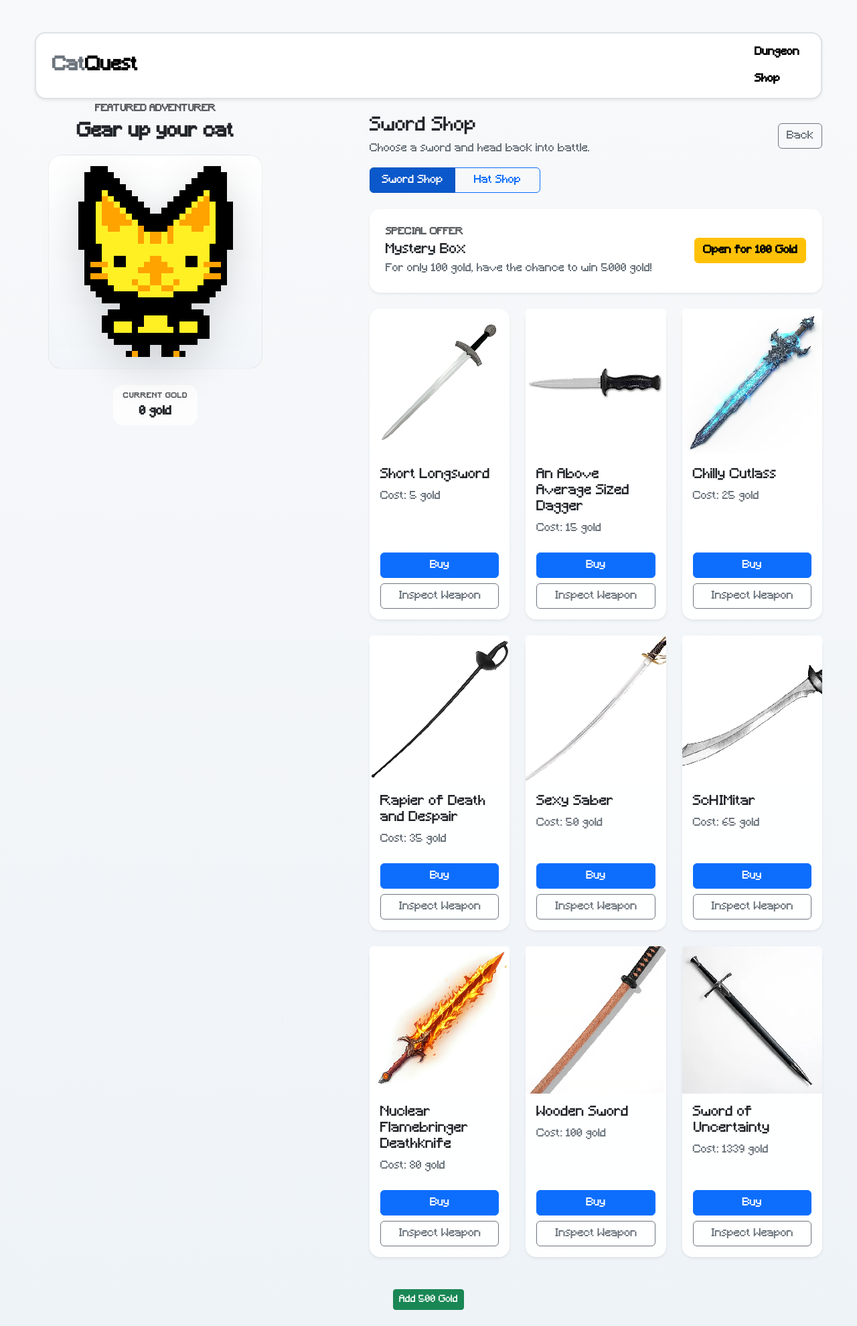
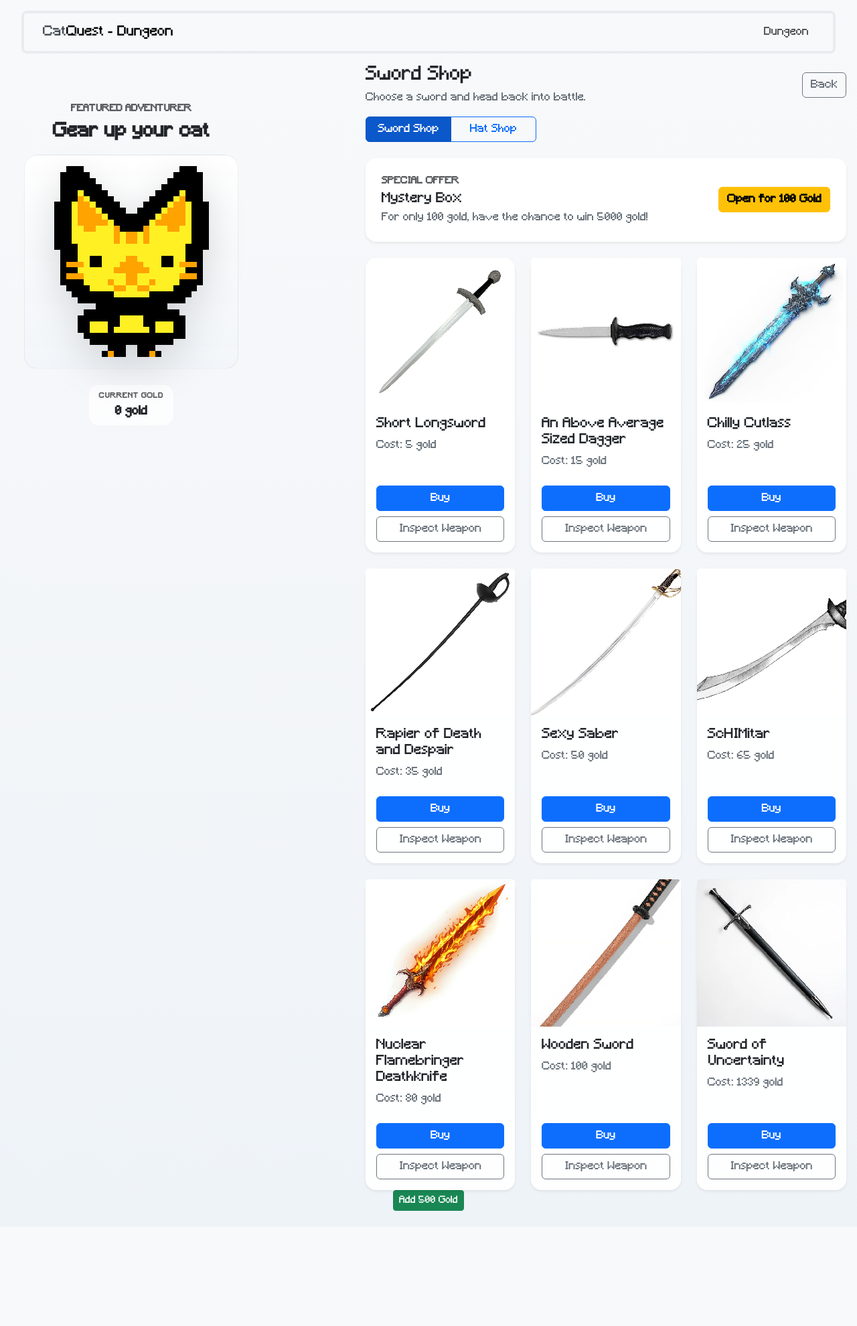
Before and after one commit to robertmoa/catquest, a Flask app: page /shop in a window 1280 px wide. Shown: the whole page at 67% size. After the commit the page ends 1808 px from the top, so only its background shows below. Run offline with Flask 3, Linux system fonts and the light colour scheme.

Commit message:
updated the shop navbar to match with the dungeon one

```diff
--- a/templates/shop.html
+++ b/templates/shop.html
@@ -8,25 +8,24 @@
   <link rel="stylesheet" href="{{ url_for('static', filename='css/shop.css') }}">
 </head>
 <body>
-  <!-- Main shop page wrapper -->
-  <div class="container shop-page py-4 py-lg-5">
-    <!-- Top navigation bar -->
-    <nav class="navbar navbar-expand-sm shop-navbar bg-white border border-2 rounded-4 shadow-sm px-3 px-lg-4 mb-4">
-      <div class="container-fluid px-0">
-        <!-- Game title / brand link -->
-        <a class="navbar-brand fw-bold fs-3" href="{{ url_for('main.home') }}">
-          <span class="text-secondary">Cat</span>Quest
-        </a>
-
-        <!-- Current page link -->
-        <ul class="navbar-nav ms-auto">
-          <li class="nav-item">
-            <a class="nav-link active fw-semibold" href="{{ url_for('main.dungeon') }}">Dungeon</a>
-            <a class="nav-link active fw-semibold" href="{{ url_for('main.shop') }}  " aria-current="page">Shop</a>
-          </li>
-        </ul>
-      </div>
-    </nav>
+    <div class="container-fluid px-3">
+        <div class="row">
+            <div class="col">
+                <div class="p-3">
+                    <nav class="navbar navbar-expand navbar-light bg-grey border border-4 border-light-subtle rounded-3">
+                        <div class="container-fluid">
+                            <a class="navbar-brand px-3 h1 mb-0" href="{{ url_for('main.home') }}">
+                                <span class="text-light-emphasis">Cat</span>Quest - Dungeon </a>
+                            <ul class="navbar-nav ms-auto px-3">
+                                <li class="nav-item">
+                                    <a class="nav-link" href="{{ url_for('main.dungeon') }}">Dungeon</a>
+                                </li>
+                            </ul>
+                        </div>
+                    </nav>
+                </div>
+            </div>
+        </div>
 
     <section class="row g-4 align-items-start">
       <!-- Left side: featured cat panel that stays visible while scrolling -->
```
